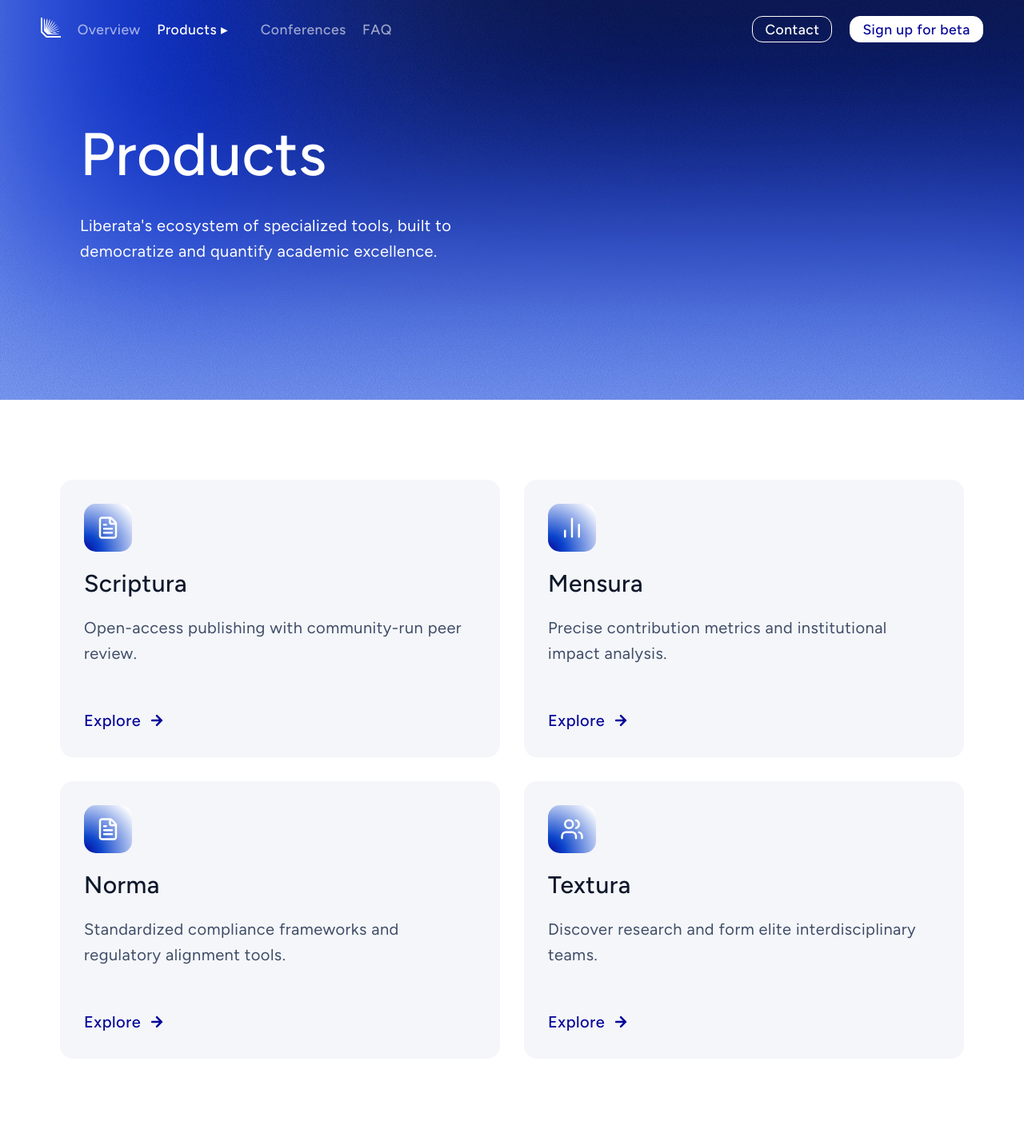
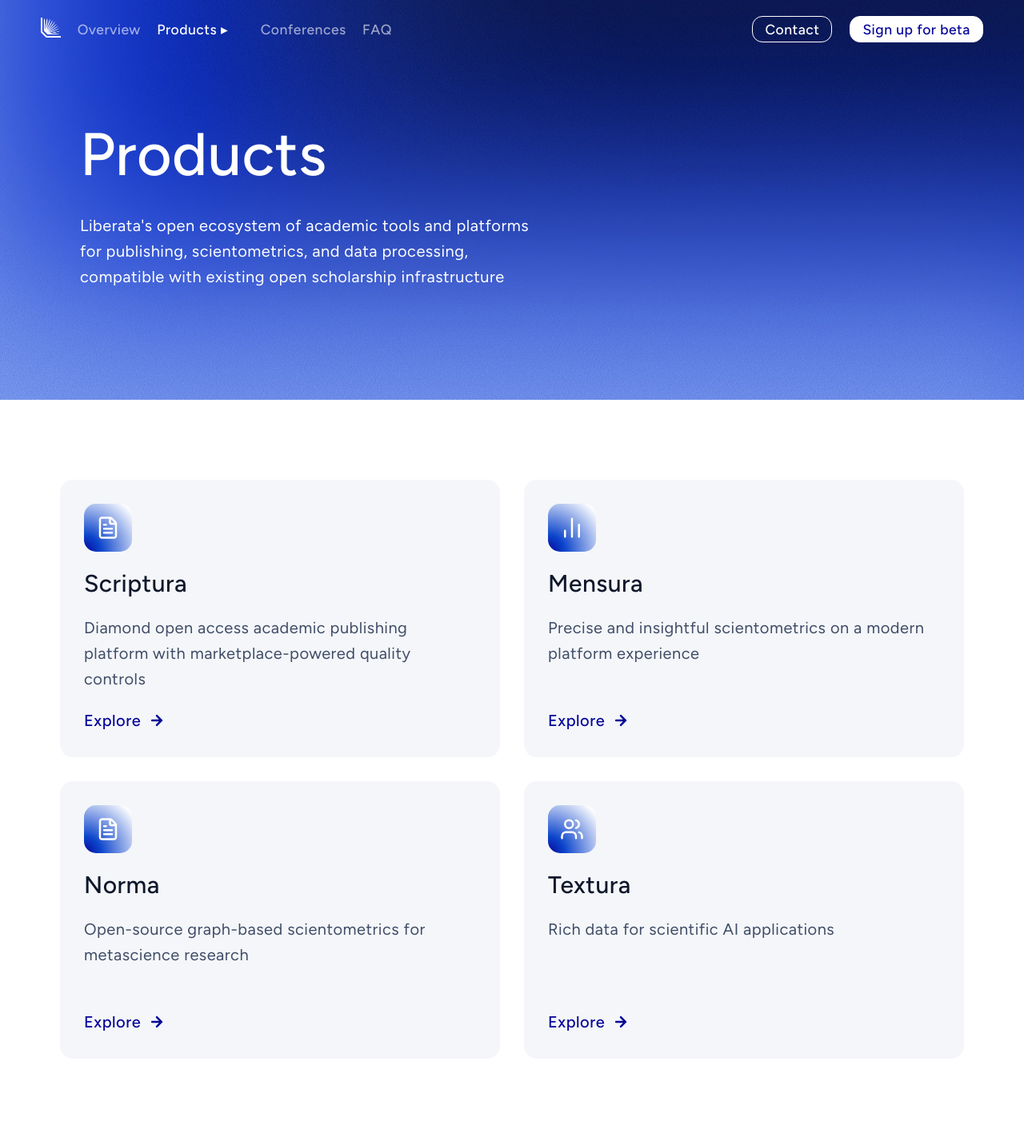
Before and after one commit to Liberata-Academic-Publishing/liberata-info, a React (Vite) app: page /products in a window 1280 px wide. Shown: the top 1427 px of the page at 80% size. Built offline with nearby package versions, Linux system fonts and the light colour scheme; no server answers.

Commit message:
feat(products): update product descriptions (#36)

```diff
--- a/src/components/ProductsGrid.css
+++ b/src/components/ProductsGrid.css
@@ -62,6 +62,11 @@
   color: var(--neutral-700);
 }
 
+/* keeps a hyphenated word whole so it never splits across two lines */
+.product-nowrap {
+  white-space: nowrap;
+}
+
 .product-explore {
   display: flex;
   gap: 10px;
--- a/src/components/ProductsGrid.tsx
+++ b/src/components/ProductsGrid.tsx
@@ -1,3 +1,4 @@
+import type { ReactNode } from "react";
 import { Link } from "react-router-dom";
 import iconFileText from "../images/figma/products/icon_file_text.svg";
 import iconBarChart from "../images/figma/products/icon_bar_chart.svg";
@@ -9,7 +10,7 @@ type Product = {
   key: string;
   name: string;
   icon: string;
-  shortDesc: string;
+  shortDesc: ReactNode;
   exploreTo?: string;
 };
 
@@ -18,28 +19,38 @@ const PRODUCTS: Product[] = [
     key: "scriptura",
     name: "Scriptura",
     icon: iconFileText,
-    shortDesc: "Open-access publishing with community-run peer review.",
+    shortDesc: (
+      <>
+        Diamond open access academic publishing platform with{" "}
+        <span className="product-nowrap">marketplace-powered</span> quality controls
+      </>
+    ),
     exploreTo: "/products/scriptura",
   },
   {
     key: "mensura",
     name: "Mensura",
     icon: iconBarChart,
-    shortDesc: "Precise contribution metrics and institutional impact analysis.",
+    shortDesc: "Precise and insightful scientometrics on a modern platform experience",
     exploreTo: "/products/mensura",
   },
   {
     key: "norma",
     name: "Norma",
     icon: iconFileText,
-    shortDesc: "Standardized compliance frameworks and regulatory alignment tools.",
+    shortDesc: (
+      <>
+        <span className="product-nowrap">Open-source</span>{" "}
+        <span className="product-nowrap">graph-based</span> scientometrics for metascience research
+      </>
+    ),
     exploreTo: "/products/norma",
   },
   {
     key: "textura",
     name: "Textura",
     icon: iconUsers,
-    shortDesc: "Discover research and form elite interdisciplinary teams.",
+    shortDesc: "Rich data for scientific AI applications",
     exploreTo: "/products/textura",
   },
 ];
--- a/src/pages/ProductsPage.css
+++ b/src/pages/ProductsPage.css
@@ -26,7 +26,8 @@
   font-size: 20px;
   line-height: 1.6;
   color: white;
-  max-width: 500px;
+  max-width: 800px;
+  text-wrap: balance;
 }
 
 .ProductsBody {
--- a/src/pages/ProductsPage.tsx
+++ b/src/pages/ProductsPage.tsx
@@ -12,7 +12,7 @@ function ProductsPage() {
         <Header />
         <h1 className="ProductsHero-title">Products</h1>
         <p className="ProductsHero-subtitle">
-          Liberata's ecosystem of specialized tools, built to democratize and quantify academic excellence.
+          Liberata's open ecosystem of academic tools and platforms for publishing, scientometrics, and data processing, compatible with existing open scholarship infrastructure
         </p>
       </div>
 
```
